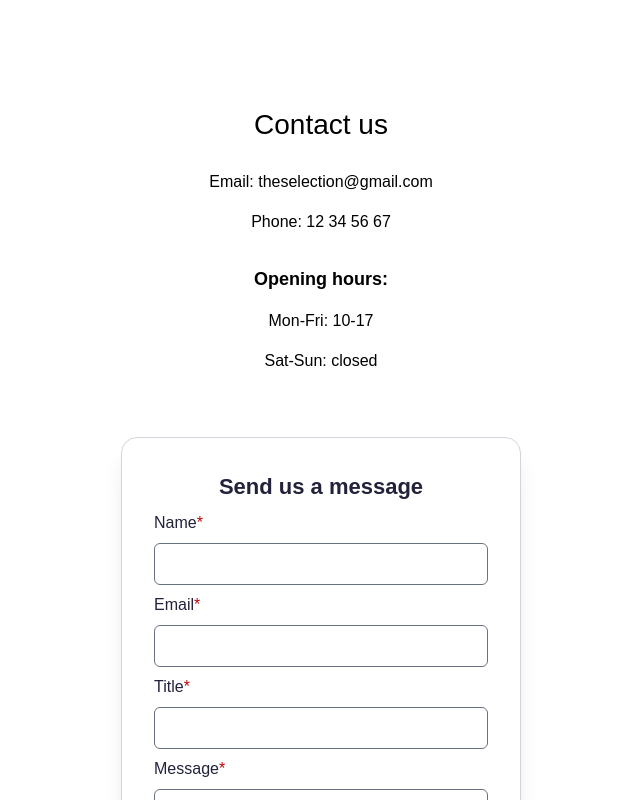
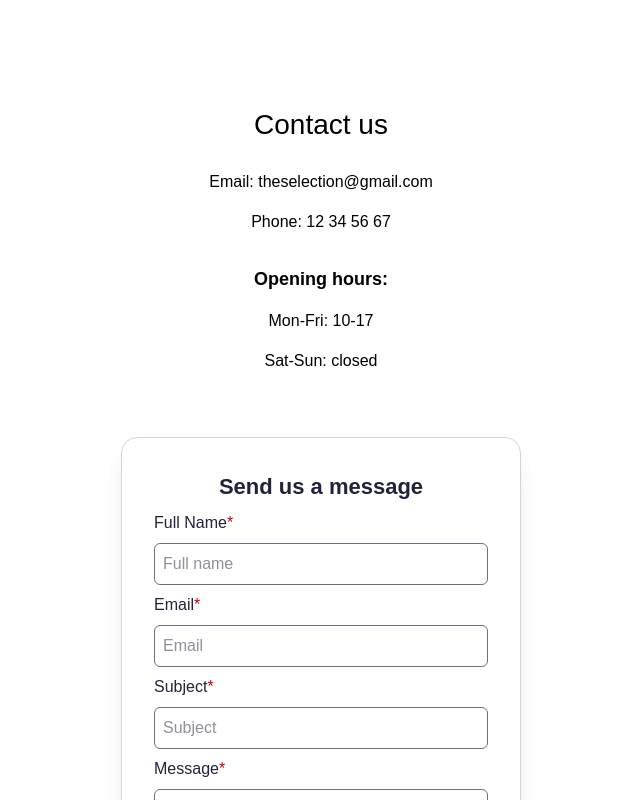
Before and after one commit to NoroffFEU/jsfw-2025-v1-martine-rk-js-frameworks, a Next.js app: page /pages/contact in a window 1280 px wide. Shown: the top 800 px of the page, without its empty margins (319-959 px from the left). Built offline with nearby package versions, Linux system fonts and the light colour scheme.

Commit message:
Update ContactFrom component fields and add validation
- Rename "name" field to "fullName"
- Rename "title" field to "subject"
- Add validation for fullName (minimum 3 characters)
- Add validation for subject (minimum 3 characters)

```diff
--- a/src/app/components/ContactFrom.tsx
+++ b/src/app/components/ContactFrom.tsx
@@ -7,7 +7,7 @@ import toast from "react-hot-toast";
  * ContactForm component
  *
  * A simple contact form that lets users send a message.
- * The form gets the user's name, email, title and message.
+ * The form gets the user's fullName, email, subject and message.
  * Validates input fields to ensure they are all filled, email is valid and the message is at least 10 characters.
  * If a field is incorrect a toast message will show.
  *
@@ -22,14 +22,14 @@ export const ContactForm = () => {
   const sendEmail = (e: React.FormEvent<HTMLFormElement>) => {
     e.preventDefault();
 
-    const name = (
-      form.current?.elements.namedItem("name") as HTMLInputElement
+    const fullName = (
+      form.current?.elements.namedItem("full_name") as HTMLInputElement
     ).value.trim();
     const email = (
       form.current?.elements.namedItem("email") as HTMLInputElement
     ).value.trim();
-    const title = (
-      form.current?.elements.namedItem("title") as HTMLInputElement
+    const subject = (
+      form.current?.elements.namedItem("subject") as HTMLInputElement
     ).value.trim();
     const message = (
       form.current?.elements.namedItem("message") as HTMLTextAreaElement
@@ -37,11 +37,17 @@ export const ContactForm = () => {
 
     const emailRegex = /^[^\s@]+@[^\s@]+\.[^\s@]+$/;
 
-    if (!name || !email || !title || !message) {
+    if (!fullName || !email || !subject || !message) {
       toast.error("All fields are required.");
+      return;
+    } else if (fullName.length < 3) {
+      toast.error("Full name must be at least 3 characters.");
       return;
     } else if (!emailRegex.test(email)) {
       toast.error("Please enter a valid email.");
+      return;
+    } else if (subject.length < 3) {
+      toast.error("Subject must be at least 3 characters.");
       return;
     } else if (message.length < 10) {
       toast.error("Message must be at least 10 characters.");
@@ -79,13 +85,14 @@ export const ContactForm = () => {
       </h2>
 
       <label>
-        Name<span className="text-red-700">*</span>
+        Full Name<span className="text-red-700">*</span>
       </label>
       <input
         type="text"
-        name="name"
+        name="full_name"
         className="bg-white rounded-md p-2 border border-gray-500"
-        title="name"
+        title="Full name"
+        placeholder="Full name"
         required
       />
       <label>
@@ -96,16 +103,18 @@ export const ContactForm = () => {
         name="email"
         className="bg-white rounded-md p-2 border border-gray-500"
         title="email"
+        placeholder="Email"
         required
       />
       <label>
-        Title<span className="text-red-700">*</span>
+        Subject<span className="text-red-700">*</span>
       </label>
       <input
         type="text"
-        name="title"
+        name="subject"
         className="bg-white rounded-md p-2 border border-gray-500"
-        title="title"
+        title="subject"
+        placeholder="Subject"
         required
       />
       <label>
```
